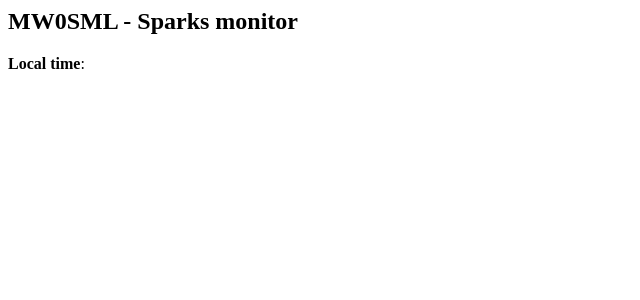
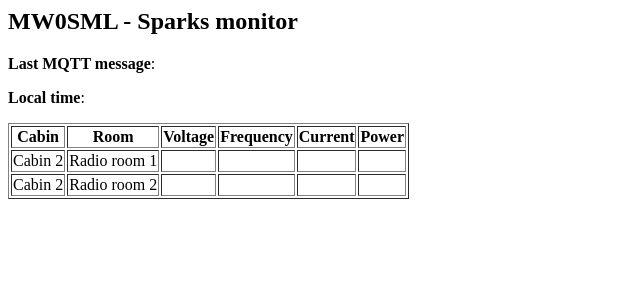
Before and after one commit to sparksradioclub/monitor-website, a Flask app: page / in a window 1280 px wide. Shown: the top 300 px of the page, without its empty margins (0-640 px from the left). Run offline with Flask 2, Linux system fonts and the light colour scheme; some libraries are stand-ins or nearby versions.

Commit message:
table of voltages

```diff
--- a/app.py
+++ b/app.py
@@ -30,7 +30,7 @@ def handle_mqtt_message(client, userdata, message):
     )
     # emit a mqtt_message event to the socket containing the message data
     socketio.emit('mqtt_all', data=data)
-    if message.topic in ["monitor/datetime/localtime"]:
+    if message.topic in ["monitor/datetime/localtime"] or message.topic.startswith("power/"):
         socketio.emit('mqtt_index', data=data)
 
 @app.route('/')
--- a/templates/index.html
+++ b/templates/index.html
@@ -5,7 +5,20 @@
     </head>
     <body>
         <h2>MW0SML - Sparks monitor</h2>
+        <p><b>Last MQTT message</b>: <span id="lastmessage"></span></p>
         <p><b>Local time</b>: <span id="localtime"></span></p>
+
+        <table border="1">
+            <tr>
+                <th>Cabin</th><th>Room</th><th>Voltage</th><th>Frequency</th><th>Current</th><th>Power</th>
+            </tr>
+            <tr>
+                <td>Cabin 2</td><td>Radio room 1</td><td><span id="room1voltage"></span></td><td><span id="room1frequency"></span></td><td><span id="room1current"></span></td><td><span id="room1power"></span></td>
+            </tr>
+            <tr>
+                <td>Cabin 2</td><td>Radio room 2</td><td><span id="room2voltage"></span></td><td><span id="room2frequency"></span></td><td><span id="room2current"></span></td><td><span id="room2power"></span></td>
+            </tr>
+        </table>
         <div id="subscribe_messages"></div>
         <script type="text/javascript" charset="utf-8">
           $(document).ready(function() {
@@ -14,8 +27,23 @@
             // listen for mqtt_message events
             // when a new message is received, log and append the data to the page
             socket.on('mqtt_index', function(data) {
+                $('#lastmessage').html(new Date());
                 if (data['topic'] == 'monitor/datetime/localtime') {
                     $('#localtime').html(data['payload']);
+                }
+                for (let room = 1; room < 3; room++) {
+                    if (data['topic'] == 'power/meters/cabin2/room' + room + '/voltage/value') {
+                        $('#room' + room + 'voltage').html(data['payload']);
+                    }
+                    if (data['topic'] == 'power/meters/cabin2/room' + room + '/frequency/value') {
+                        $('#room' + room + 'frequency').html(data['payload']);
+                    }
+                    if (data['topic'] == 'power/meters/cabin2/room' + room + '/current/value') {
+                        $('#room' + room + 'current').html(data['payload']);
+                    }
+                    if (data['topic'] == 'power/meters/cabin2/room' + room + '/activepower/value') {
+                        $('#room' + room + 'power').html(data['payload']);
+                    }
                 }
             })
           });
```
